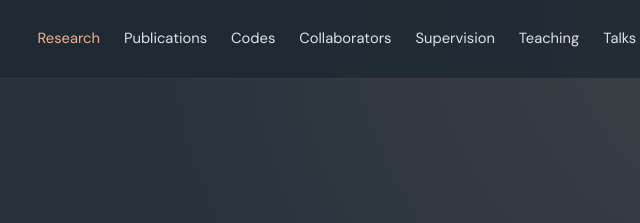
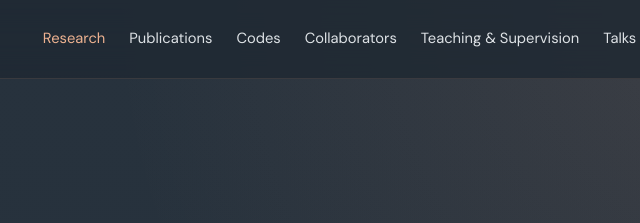
Before and after one commit to joshuajpthompson/joshuajpthompson.github.io, a plain HTML site: page research.html in a window 1280 px wide. Shown: the top 223 px of the page, 492-1132 px from the left. Drawn offline with Linux system fonts and the light colour scheme.

Commit message:
Consolidate teaching and supervision navigation

```diff
--- a/research.html
+++ b/research.html
@@ -29,8 +29,7 @@
       <a href="publications.html">Publications</a>
       <a href="codes.html">Codes</a>
       <a href="collaborators.html">Collaborators</a>
-      <a href="supervision.html">Supervision</a>
-      <a href="teaching.html">Teaching</a>
+      <a href="teaching.html">Teaching &amp; Supervision</a>
       <a href="talks.html">Talks</a>
       <a href="cv.html">CV</a>
       <a href="contact.html">Contact</a>
```
